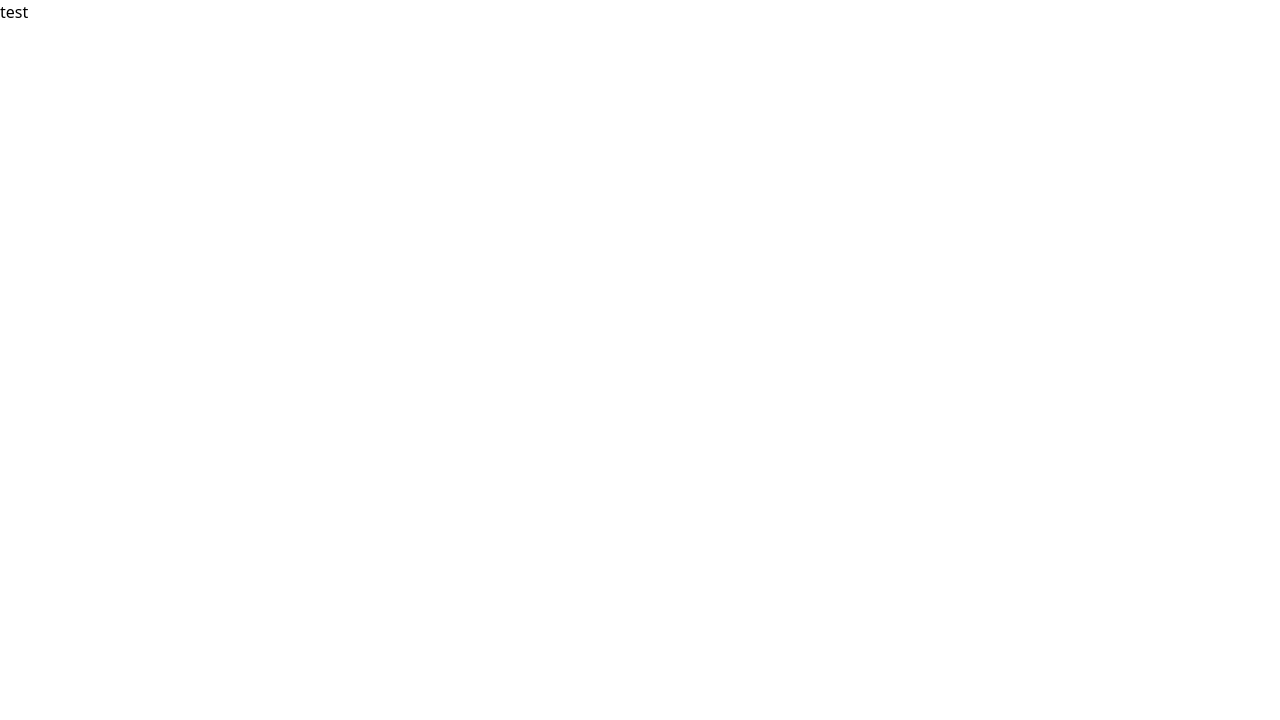
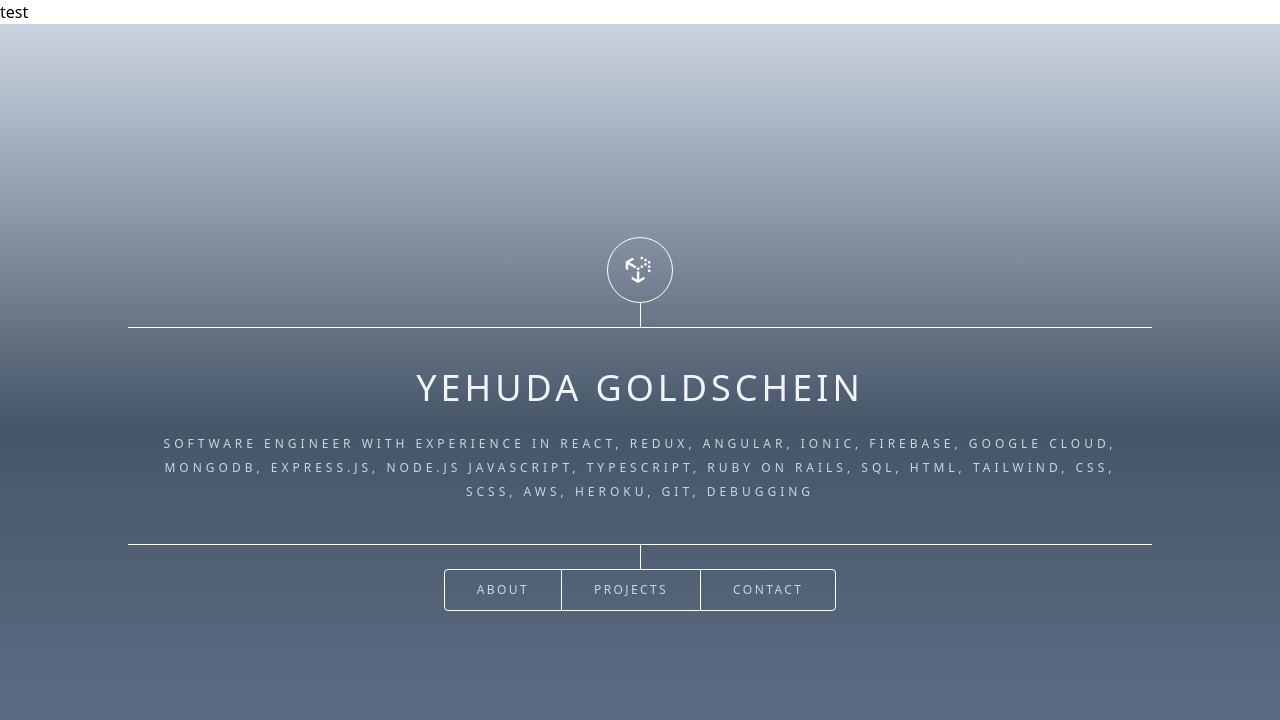
Before and after one commit to YehudaGN/Portfolio, a React (Vite) app: page / in a window 1280 px wide. Before the commit this address had no page. Shown: the top 720 px of the page. Built offline with nearby package versions, Linux system fonts and the light colour scheme; a web font is replaced by a local one.

Commit message:
update path and base

```diff
--- a/src/App.jsx
+++ b/src/App.jsx
@@ -7,7 +7,7 @@
     <BrowserRouter>
       <ScrollToTop />
       <Routes>
-        <Route path="/portfolio" element={<HomePage />} />
+        <Route path="/" element={<HomePage />} />
         {/* <Route path="/sign-up" element={<SignUpPage />} />
       <Route path="/plants" element={<PlantListPage />} />
       <Route path="/plants/:plantId" element={<PlantShowPage />} /> */}
--- a/vite.config.js
+++ b/vite.config.js
@@ -3,6 +3,6 @@
 
 // https://vitejs.dev/config/
 export default defineConfig({
-  base: "/portfolio/",
+  base: "/",
   plugins: [react()],
 });
```
